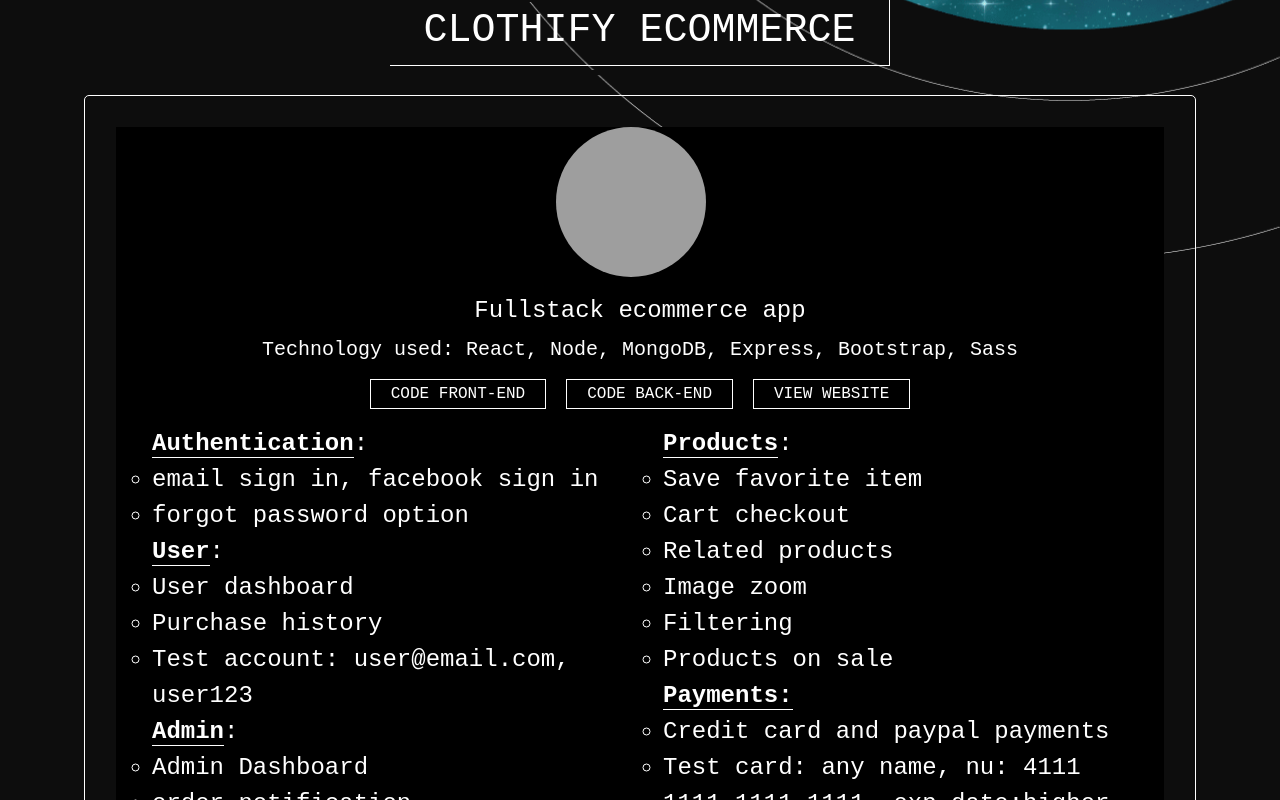
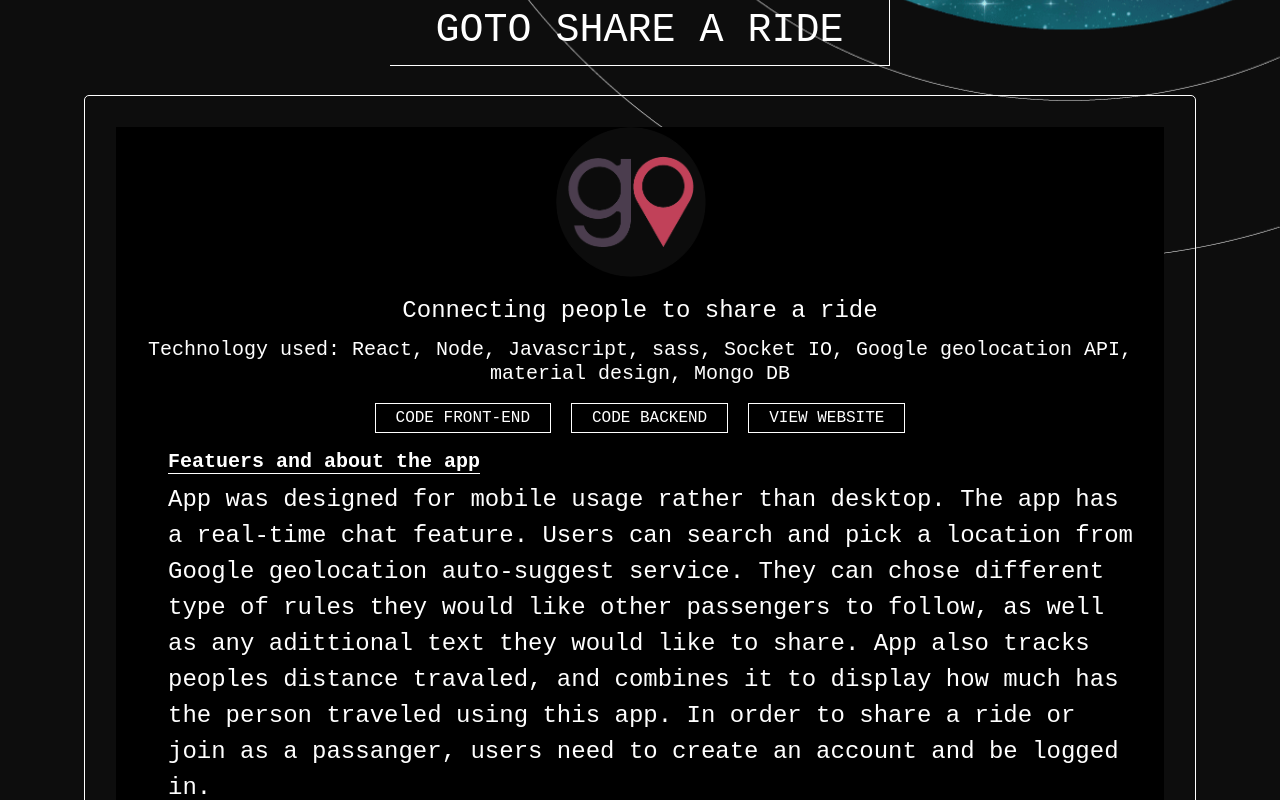
Before and after one commit to LeonMilosevic/portfolio, a React (Create React App) app: page / in a window 1280 px wide. Shown: the part 880-1680 px from the top of the page. Built offline with nearby package versions, Linux system fonts and the light colour scheme; grey boxes are pictures that could not be loaded; the HTML template or start-up script is replaced by a standard one; a web font is replaced by a local one.

Commit message:
added projeect

```diff
--- a/package.json
+++ b/package.json
@@ -5,6 +5,7 @@
   "dependencies": {
     "react": "^16.12.0",
     "react-dom": "^16.12.0",
+    "react-router-dom": "^5.1.2",
     "react-scripts": "3.2.0"
   },
   "scripts": {
--- a/src/App.js
+++ b/src/App.js
@@ -1,18 +1,13 @@
 import React from "react";
 import "./App.css";
-// import components
-import LandingPage from "./components/main/LandingPage";
-import Projects from "./components/main/Projects";
-import About from "./components/main/About";
-import Contact from "./components/main/Contact";
+// import router
+import { BrowserRouter as Router } from "react-router-dom";
+import Routes from "./components/main/Routes";
 
 const App = () => (
-  <div>
-    <LandingPage />
-    <Projects />
-    <About />
-    <Contact />
-  </div>
+  <Router>
+    <Routes />
+  </Router>
 );
 
 export default App;
--- a/src/components/main/About.js
+++ b/src/components/main/About.js
@@ -23,11 +23,11 @@ const About = () => {
             exploring. My main goal is to work on products that are changing the
             world or making your everyday easier. I have competitive nature, I’m
             always seeking for more, I enjoy overcoming challenges. I use React,
-            Node.js with Express, and MongoDB NoSQL. Javascript, SASS and
-            bootstrap, but I’m intrested in learning Python soon. In my free
-            time I like working out and occasionally playing video games such as
-            HearthStone. I grew up on Blizzard. Thank you and I am looking
-            forward to hear from you!
+            Node.js with Express, and MongoDB NoSQL. Javascript, SASS, Bootstrap
+            and Material Design, but I’m intrested in Data science and Machine
+            learning with Python. In my free time I like working out and
+            occasionally playing video games such as HearthStone. I grew up on
+            Blizzard. Thank you and I am looking forward to hear from you!
           </p>
         </div>
       </div>
--- /dev/null
+++ b/src/components/main/Home.js
@@ -0,0 +1,19 @@
+import React from "react";
+// import components
+import LandingPage from "./LandingPage";
+import Projects from "./Projects";
+import About from "./About";
+import Contact from "./Contact";
+
+const Home = () => {
+  return (
+    <div>
+      <LandingPage />
+      <Projects />
+      <About />
+      <Contact />
+    </div>
+  );
+};
+
+export default Home;
--- a/src/components/main/Project.js
+++ b/src/components/main/Project.js
@@ -11,7 +11,12 @@ const Project = props => {
           </h1>
           <div className="card">
             <div className="card-wrapper">
-              <a className="nav-links" target="_blank" href={props.linkSite}>
+              <a
+                className="nav-links"
+                rel="noopener noreferrer"
+                target="_blank"
+                href={props.linkSite}
+              >
                 <img
                   className="rounded-image-custom"
                   src={props.img}
--- a/src/components/main/Projects.js
+++ b/src/components/main/Projects.js
@@ -14,12 +14,63 @@ const Projects = () => {
             rel="noopener noreferrer"
             className="nav-links"
             target="_blank"
+            href="http://167.172.178.229/"
+          >
+            GoTo share a ride
+          </a>
+        }
+        projectDesc={"Connecting people to share a ride"}
+        img={require("../../images/poolme-logo1.png")}
+        techUsed={
+          "React, Node, Javascript, sass, Socket IO, Google geolocation API, material design, Mongo DB"
+        }
+        linkCodeFront={"https://github.com/LeonMilosevic/poolme-front"}
+        linkSite={"http://167.172.178.229/"}
+        backendLink={
+          <a
+            className="project-link"
+            rel="noopener noreferrer"
+            href="https://github.com/LeonMilosevic/poolme-back"
+            target="_blank"
+          >
+            code backend
+          </a>
+        }
+      >
+        <ul className="list-unstyled">
+          <div className="row">
+            <div className="col-12">
+              <h5>
+                <strong className="underline">
+                  Featuers and about the app
+                </strong>
+              </h5>
+              <p>
+                App was designed for mobile usage rather than desktop. The app
+                has a real-time chat feature. Users can search and pick a
+                location from Google geolocation auto-suggest service. They can
+                chose different type of rules they would like other passengers
+                to follow, as well as any adittional text they would like to
+                share. App also tracks peoples distance travaled, and combines
+                it to display how much has the person traveled using this app.
+                In order to share a ride or join as a passanger, users need to
+                create an account and be logged in.
+              </p>
+            </div>
+          </div>
+        </ul>
+      </Project>
+      <Project
+        projectName={
+          <a
+            rel="noopener noreferrer"
+            className="nav-links"
+            target="_blank"
             href="https://clothify.online/"
           >
             Clothify ecommerce
           </a>
         }
-        coverHeader={"cover-div-header"}
         projectDesc={"Fullstack ecommerce app"}
         img={
           "https://res.cloudinary.com/clothify/image/upload/v1574208952/facebook-logo_biobli.png"
@@ -101,7 +152,6 @@ const Projects = () => {
             Calorie Calculator
           </a>
         }
-        coverHeader={"cover-div-header-2"}
         projectDesc={"Heroku app Vanilla JS Calorie calculator"}
         img={require("../../images/eeetwell_logo_mobile.jpg")}
         techUsed={"Vanila JS, sass, material design"}
--- /dev/null
+++ b/src/components/main/Routes.js
@@ -0,0 +1,14 @@
+import React from "react";
+import { Switch, Route } from "react-router-dom";
+// import component
+import Home from "./Home";
+
+const Routes = () => {
+  return (
+    <Switch>
+      <Route exact path="/" component={Home} />
+    </Switch>
+  );
+};
+
+export default Routes;
```
Also changed, not shown: src/images/poolme-logo1.png (added), 1 other file (tests, documents, lock files or other folders).
